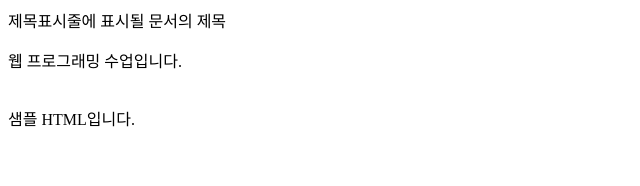
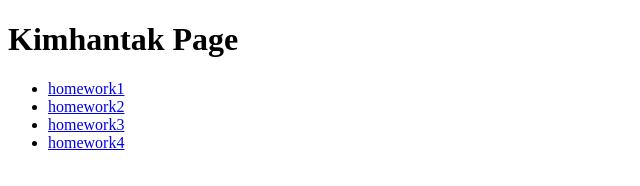
Before and after one commit to hgf329/hgf329.github.io, a plain HTML site: page index.html in a window 1280 px wide. Shown: the whole page, without its empty margins (0-640 px from the left). Drawn offline with Linux system fonts and the light colour scheme.

Commit message:
Update index.html

```diff
--- a/index.html
+++ b/index.html
@@ -1,14 +1,17 @@
-<HTML>
-<head>
-    <title><TITLE><xmp>태그 사용하기</TITLE>
-        제목표시줄에 표시될 문서의 제목
-    </title>
-</head>
-<HTML>
-<body>
-<p>웹 프로그래밍 수업입니다.<p>
-  <MARQUEE behavior="흘러가는 형식" direction="흘러가는 방향"
-  loop="반복횟수"> ~~~~~~~~~~~~~~~ </MARQUEE>
-샘플 HTML입니다.
-</body>
-</HTML>
+<!DOCTYPE html>
+<html lang="ko-KR">
+    <head>
+   <meta charset="utf-8">
+        <title>Kim hantak</title>
+
+    </head>
+    <body>
+   <h1>Kimhantak Page</h1>
+   <ul>
+      <li><a href="./homework1.html">homework1</a></li>
+      <li><a href="./homework2.html">homework2</a></li>
+      <li><a href="./homework3.html">homework3</a></li>
+      <li><a href="./homework4.html">homework4</a></li>
+   </ul>
+    </body>
+</html>
```
